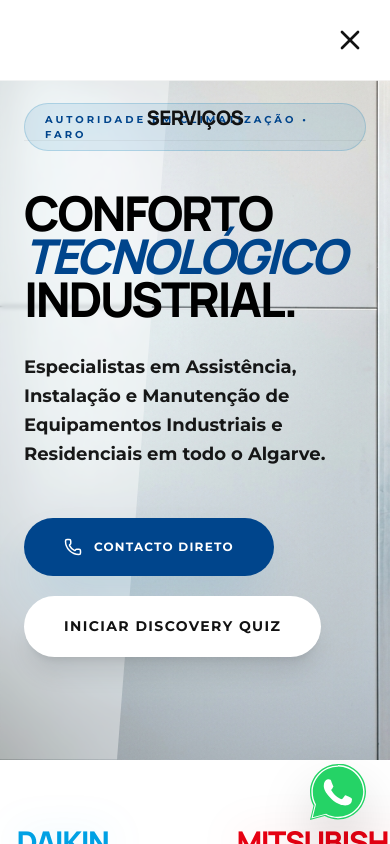
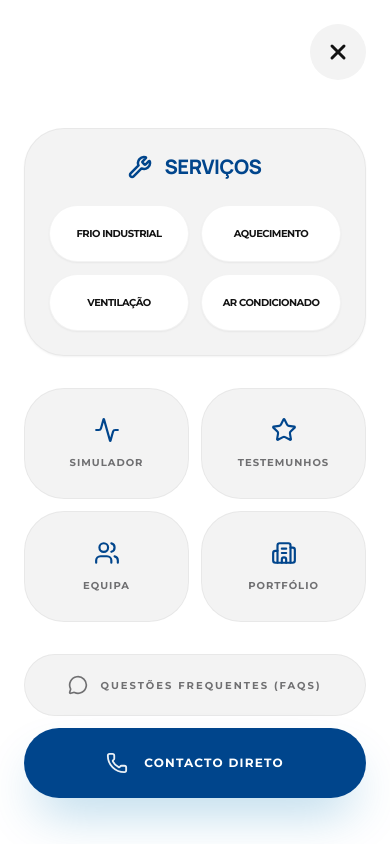
Before and after one commit to t2222w-sys/friavac, a React (Vite) app: page / in a window 390 px wide. Both pictures are taken after a click on the button 350 px from the left and 40 px from the top of the page. Shown: the top 844 px of the page. Built offline with nearby package versions, Linux system fonts and the light colour scheme.

Commit message:
Finalizing mobile UI: improved menu, fixed card overlap and marquee speed

```diff
--- a/src/App.jsx
+++ b/src/App.jsx
@@ -271,9 +271,18 @@ export default function App() {
   const containerRef = useRef();
   const preloaderRef = useRef();
   const heroRef = useRef();
+  const teamRef = useRef();
   const servicesRef = useRef();
   const projectsRef = useRef();
-  const teamRef = useRef();
+
+  // Bloqueio de scroll do body quando o menu mobile está aberto
+  useEffect(() => {
+    if (isMenuOpen) {
+      document.body.style.overflow = 'hidden';
+    } else {
+      document.body.style.overflow = 'unset';
+    }
+  }, [isMenuOpen]);
 
   useGSAP(() => {
     // Intro Preloader Reveal - Efeito Elastic e Timings Otimizados (~1.5s)
@@ -433,11 +442,11 @@ export default function App() {
       </a>
 
       {/* Navbar Elite */}
-      <header className={`navbar fixed top-0 w-full z-[1000] transition-colors duration-300 border-b border-ghost/5 transform-gpu ${isMenuOpen ? 'bg-white' : 'bg-white/90 backdrop-blur-md'}`}>
-        <div className="max-w-7xl mx-auto px-6 py-5 flex items-center justify-between">
-          <div className="flex items-center gap-3">
+      <header className={`navbar fixed top-0 left-0 right-0 w-full z-[1000] transition-colors duration-300 border-b border-ghost/5 ${isMenuOpen ? 'bg-white' : 'bg-white/95 backdrop-blur-md'}`}>
+        <div className="flex items-center justify-between px-4 py-5 max-w-7xl mx-auto w-full relative">
+          <div className="flex items-center">
              <a href="#" className="flex flex-col">
-               <img src="/logo.png" alt="FRIAVAC Logo" className="h-10 w-auto" />
+               <img src="/logo.png" alt="FRIAVAC Logo" className="h-8 md:h-10 w-auto" />
              </a>
           </div>
 
@@ -458,37 +467,100 @@ export default function App() {
             </div>
           </nav>
 
-          <button className="md:hidden text-ghost z-[600]" onClick={() => setIsMenuOpen(!isMenuOpen)}>
-            {isMenuOpen ? <X size={32} /> : <Menu size={32} />}
+          <button
+            className="md:hidden text-ghost z-[2000] p-2 flex items-center justify-center transition-all bg-ghost/5 rounded-xl hover:bg-ghost/10 active:scale-90"
+            onClick={() => setIsMenuOpen(!isMenuOpen)}
+            aria-label={isMenuOpen ? "Fechar menu" : "Abrir menu"}
+          >
+            {isMenuOpen ? (
+              <svg width="24" height="24" viewBox="0 0 24 24" fill="none" stroke="currentColor" strokeWidth="2.5" strokeLinecap="round" strokeLinejoin="round">
+                <line x1="18" y1="6" x2="6" y2="18"></line>
+                <line x1="6" y1="6" x2="18" y2="18"></line>
+              </svg>
+            ) : (
+              <svg width="24" height="24" viewBox="0 0 24 24" fill="none" stroke="currentColor" strokeWidth="2.5" strokeLinecap="round" strokeLinejoin="round">
+                <line x1="4" y1="8" x2="20" y2="8"></line>
+                <line x1="4" y1="16" x2="20" y2="16"></line>
+              </svg>
+            )}
           </button>
         </div>
+      </header>
 
-        {/* Mobile Menu Overlay */}
-        <div className={`md:hidden fixed inset-0 bg-white z-[550] flex flex-col transition-transform duration-300 ease-in-out transform-gpu ${isMenuOpen ? 'translate-y-0 opacity-100' : 'translate-y-full opacity-0 pointer-events-none'}`}>
-          <div className="flex-1 overflow-y-auto pt-24 pb-12 px-6 flex flex-col items-center">
-            <nav className="flex flex-col items-center gap-8 text-xl font-manrope font-extrabold uppercase tracking-tight text-ghost w-full">
-              <a href="#services" onClick={() => setIsMenuOpen(false)} className="hover:text-primary transition-colors py-2 border-b border-ghost/5 w-full text-center">Serviços</a>
-              <a href="#simulator" onClick={() => setIsMenuOpen(false)} className="hover:text-primary transition-colors py-2 border-b border-ghost/5 w-full text-center">Simulador</a>
-              <a href="#testimonials" onClick={() => setIsMenuOpen(false)} className="hover:text-primary transition-colors py-2 border-b border-ghost/5 w-full text-center">Testemunhos</a>
-              <a href="#team" onClick={() => setIsMenuOpen(false)} className="hover:text-primary transition-colors py-2 border-b border-ghost/5 w-full text-center">Equipa</a>
-              <a href="#projects" onClick={() => setIsMenuOpen(false)} className="hover:text-primary transition-colors py-2 border-b border-ghost/5 w-full text-center">Portfólio</a>
-              <a href="#faq" onClick={() => setIsMenuOpen(false)} className="hover:text-primary transition-colors py-2 border-b border-ghost/5 w-full text-center">FAQs</a>
-              <a href="#contact" onClick={() => setIsMenuOpen(false)} className="hover:text-primary transition-colors text-primary py-2 border-b border-ghost/5 w-full text-center">Contactos</a>
+      {/* Mobile Menu Overlay — Sempre acessível e cobrindo todo o viewport */}
+      <div className={`md:hidden fixed inset-0 bg-white z-[2500] flex flex-col transition-all duration-300 ${isMenuOpen ? 'translate-y-0 opacity-100' : 'translate-y-full opacity-0 pointer-events-none'}`}>
+        <div className="flex-1 overflow-y-auto pt-32 pb-20 px-6 flex flex-col items-center">
 
-              <div className="mt-8 flex flex-col items-center gap-4 w-full">
-                <a href="tel:+351289812915" className="w-full max-w-xs py-5 bg-primary text-white rounded-full flex items-center justify-center gap-3 shadow-xl">
-                  <Phone size={20} /> 289 812 915
+          {/* Botão de Fechar Exclusivo do Overlay */}
+          <button
+            className="absolute top-6 right-6 p-4 bg-ghost/5 rounded-full text-ghost active:scale-90 transition-all"
+            onClick={() => setIsMenuOpen(false)}
+          >
+            <svg width="24" height="24" viewBox="0 0 24 24" fill="none" stroke="currentColor" strokeWidth="3" strokeLinecap="round" strokeLinejoin="round">
+              <line x1="18" y1="6" x2="6" y2="18"></line>
+              <line x1="6" y1="6" x2="18" y2="18"></line>
+            </svg>
+          </button>
+
+          <nav className="flex flex-col items-center gap-6 w-full max-w-sm mx-auto">
+
+            {/* Secção Principal: Serviços */}
+            <div className="w-full bg-ghost/5 p-6 rounded-[2.5rem] border border-ghost/5 shadow-sm">
+              <div className="flex items-center justify-center gap-3 text-primary mb-6">
+                <Wrench size={24} strokeWidth={2.5} />
+                <span className="text-xl font-manrope font-extrabold uppercase tracking-tight">Serviços</span>
+              </div>
+              <div className="grid grid-cols-2 gap-3">
+                 <a href="#services" onClick={() => setIsMenuOpen(false)} className="text-[10px] font-extrabold py-5 bg-white border border-ghost/5 rounded-2xl text-center uppercase tracking-tighter hover:border-primary/30 transition-all shadow-sm">Frio Industrial</a>
+                 <a href="#services" onClick={() => setIsMenuOpen(false)} className="text-[10px] font-extrabold py-5 bg-white border border-ghost/5 rounded-2xl text-center uppercase tracking-tighter hover:border-primary/30 transition-all shadow-sm">Aquecimento</a>
+                 <a href="#services" onClick={() => setIsMenuOpen(false)} className="text-[10px] font-extrabold py-5 bg-white border border-ghost/5 rounded-2xl text-center uppercase tracking-tighter hover:border-primary/30 transition-all shadow-sm">Ventilação</a>
+                 <a href="#services" onClick={() => setIsMenuOpen(false)} className="text-[10px] font-extrabold py-5 bg-white border border-ghost/5 rounded-2xl text-center uppercase tracking-tighter hover:border-primary/30 transition-all shadow-sm">Ar Condicionado</a>
+              </div>
+            </div>
+
+            {/* Grid de Links Secundários */}
+            <div className="w-full grid grid-cols-2 gap-3 mt-2">
+              <a href="#simulator" onClick={() => setIsMenuOpen(false)} className="flex flex-col items-center justify-center gap-3 py-7 bg-ghost/5 rounded-[2.5rem] border border-ghost/5 hover:bg-white hover:shadow-xl transition-all">
+                <Activity size={26} className="text-primary" />
+                <span className="text-[10px] font-extrabold uppercase tracking-widest text-ghost/60">Simulador</span>
               </a>
-                <span className="text-[10px] text-ghost/60 font-bold uppercase tracking-[0.3em] text-center">Engenharia Industrial desde 1993</span>
+              <a href="#testimonials" onClick={() => setIsMenuOpen(false)} className="flex flex-col items-center justify-center gap-3 py-7 bg-ghost/5 rounded-[2.5rem] border border-ghost/5 hover:bg-white hover:shadow-xl transition-all">
+                <Star size={26} className="text-primary" />
+                <span className="text-[10px] font-extrabold uppercase tracking-widest text-ghost/60">Testemunhos</span>
+              </a>
+              <a href="#team" onClick={() => setIsMenuOpen(false)} className="flex flex-col items-center justify-center gap-3 py-7 bg-ghost/5 rounded-[2.5rem] border border-ghost/5 hover:bg-white hover:shadow-xl transition-all">
+                <Users size={26} className="text-primary" />
+                <span className="text-[10px] font-extrabold uppercase tracking-widest text-ghost/60">Equipa</span>
+              </a>
+              <a href="#projects" onClick={() => setIsMenuOpen(false)} className="flex flex-col items-center justify-center gap-3 py-7 bg-ghost/5 rounded-[2.5rem] border border-ghost/5 hover:bg-white hover:shadow-xl transition-all">
+                <Building2 size={26} className="text-primary" />
+                <span className="text-[10px] font-extrabold uppercase tracking-widest text-ghost/60">Portfólio</span>
+              </a>
+            </div>
+
+            {/* Botões de Ação Final */}
+            <div className="w-full flex flex-col gap-3 mt-2">
+              <a href="#faq" onClick={() => setIsMenuOpen(false)} className="flex items-center justify-center gap-3 py-5 bg-ghost/5 rounded-full border border-ghost/5 text-[10px] font-extrabold uppercase tracking-[0.2em] text-ghost/60">
+                 <MessageCircle size={20} /> Questões Frequentes (FAQs)
+              </a>
+              <a href="#contact" onClick={() => setIsMenuOpen(false)} className="flex items-center justify-center gap-4 py-6 bg-primary text-white rounded-full text-[12px] font-extrabold uppercase tracking-widest shadow-2xl shadow-primary/30 active:scale-95 transition-all">
+                <Phone size={22} className="animate-pulse" /> Contacto Direto
+              </a>
+            </div>
+
+            {/* Footer do Menu */}
+            <div className="mt-12 flex flex-col items-center gap-4 opacity-30 pb-10">
+              <div className="flex items-center gap-2 text-[9px] font-extrabold uppercase tracking-[0.4em]">
+                <ShieldCheck size={16} /> Engenharia Industrial desde 1993
+              </div>
             </div>
           </nav>
         </div>
       </div>
-      </header>
 
       <main>
         {/* Hero Section — Estética Angular Elite */}
-        <section ref={heroRef} className="relative min-h-[90svh] flex flex-col justify-center px-6 md:px-20 overflow-hidden bg-white">
+        <section ref={heroRef} className="relative min-h-[90svh] flex flex-col items-center text-center md:items-start md:text-left justify-center px-6 md:px-20 overflow-hidden bg-white">
           <div className="absolute inset-0 z-0 overflow-hidden">
             <img
               src="/hero_light.png"
@@ -496,26 +568,26 @@ export default function App() {
               className="w-full h-full object-cover object-left scale-110"
               loading="eager"
             />
-            {/* Overlay Suave para Legibilidade (LLM-Ready Optimization) */}
+            {/* Overlay Reforçado para Legibilidade Máxima */}
             <div
-              className="absolute inset-0 bg-white/40 backdrop-blur-[2px] z-[2]"
-              style={{ clipPath: 'polygon(0 0, 45% 0, 30% 100%, 0 100%)' }}
+              className="absolute inset-0 bg-white/85 md:bg-white/60 backdrop-blur-[4px] md:backdrop-blur-[2px] z-[2]"
+              style={{ clipPath: window.innerWidth > 768 ? 'polygon(0 0, 50% 0, 35% 100%, 0 100%)' : 'none' }}
             />
           </div>
 
-          <div className="relative z-10 max-w-2xl">
+          <div className="relative z-10 max-w-2xl flex flex-col items-center md:items-start">
             <div className="hero-line-1 flex items-center gap-4 mb-10">
               <div className="px-5 py-2 bg-primary/10 border border-primary/20 rounded-full text-primary text-[10px] font-extrabold uppercase tracking-[0.3em]">
                 Autoridade em Climatização • Faro
               </div>
             </div>
-            <h1 className="hero-line-1 text-5xl md:text-7xl font-manrope font-extrabold leading-[0.9] mb-8 tracking-tighter text-black">
+            <h1 className="hero-line-1 text-4xl md:text-7xl font-manrope font-extrabold leading-[0.9] mb-8 tracking-tighter text-black">
               CONFORTO<br /><span className="text-primary italic">TECNOLÓGICO</span><br />INDUSTRIAL.
             </h1>
             <p className="hero-line-2 text-lg font-bold text-black/90 mb-12 max-w-lg leading-relaxed">
               Especialistas em Assistência, Instalação e Manutenção de Equipamentos Industriais e Residenciais em todo o Algarve.
             </p>
-            <div className="hero-cta flex flex-wrap gap-5">
+            <div className="hero-cta flex flex-wrap justify-center md:justify-start gap-5">
               <a href="tel:+351289812915" className="px-10 py-5 bg-primary text-white text-[12px] font-extrabold uppercase tracking-widest rounded-full shadow-2xl shadow-primary/20 hover:scale-105 transition-transform flex items-center gap-3">
                 <Phone size={18} /> Contacto Direto
               </a>
@@ -581,46 +653,46 @@ export default function App() {
           <div className="grid grid-cols-1 md:grid-cols-2 gap-px bg-ghost/5 border border-ghost/5 rounded-[3rem] overflow-hidden">
 
              {/* Frio Industrial */}
-            <a href="#contact" className="group relative h-[400px] bg-white overflow-hidden cursor-pointer" aria-label="Saber mais sobre Frio Industrial">
+            <a href="#contact" className="group relative h-[350px] md:h-[400px] bg-white overflow-hidden cursor-pointer" aria-label="Saber mais sobre Frio Industrial">
               <img src="https://images.unsplash.com/photo-1581091226825-a6a2a5aee158?q=80&w=2670&auto=format&fit=crop" className="absolute inset-0 w-full h-full object-cover transition-transform duration-700 group-hover:scale-110" alt="Instalação de Frio Industrial em Faro" loading="lazy" />
-              <div className="absolute inset-0 bg-white/80 transition-opacity group-hover:opacity-60" style={{ clipPath: 'polygon(0 0, 60% 0, 40% 100%, 0 100%)' }} />
-              <div className="absolute inset-0 flex flex-col justify-center p-12 max-w-[50%]">
-                <h3 className="text-3xl font-manrope font-extrabold mb-4 text-black">FRIO<br />INDUSTRIAL</h3>
-                <p className="text-xs text-black font-semibold mb-8">Soluções robustas para unidades de produção e frio alimentar.</p>
+              <div className="absolute inset-0 bg-white/90 md:bg-white/80 transition-opacity group-hover:opacity-60 z-0" style={{ clipPath: window.innerWidth > 768 ? 'polygon(0 0, 60% 0, 40% 100%, 0 100%)' : 'polygon(0 0, 85% 0, 65% 100%, 0 100%)' }} />
+              <div className="absolute inset-0 flex flex-col justify-center p-6 md:p-12 max-w-[70%] md:max-w-[50%] z-10">
+                <h3 className="text-xl md:text-3xl font-manrope font-extrabold mb-3 md:mb-4 text-black leading-tight">FRIO INDUSTRIAL</h3>
+                <p className="text-[10px] md:text-xs text-black font-semibold mb-6 md:mb-8 opacity-80">Soluções robustas para unidades de produção e frio alimentar.</p>
                 <span className="text-[10px] font-bold uppercase tracking-widest text-primary flex items-center gap-2">Consultar Expertise <ChevronRight size={14} /></span>
               </div>
             </a>
 
             {/* Aquecimento */}
-            <a href="#contact" className="group relative h-[400px] bg-white overflow-hidden cursor-pointer" aria-label="Saber mais sobre Sistemas de Aquecimento">
+            <a href="#contact" className="group relative h-[350px] md:h-[400px] bg-white overflow-hidden cursor-pointer" aria-label="Saber mais sobre Sistemas de Aquecimento">
               <img src="https://images.unsplash.com/photo-1504328345606-18bbc8c9d7d1?q=80&w=2670&auto=format&fit=crop" className="absolute inset-0 w-full h-full object-cover transition-transform duration-700 group-hover:scale-110" alt="Sistemas de Aquecimento e Caldeiras no Algarve" loading="lazy" />
-              <div className="absolute inset-0 bg-red-600/80 transition-opacity group-hover:opacity-40" style={{ clipPath: 'polygon(20% 0, 100% 0, 100% 100%, 40% 100%)' }} />
-              <div className="absolute inset-0 flex flex-col justify-center items-end p-12 text-right">
-                <h3 className="text-3xl font-manrope font-extrabold mb-4 text-white">AQUECIMENTO</h3>
-                <p className="text-xs text-white font-semibold mb-8 max-w-[250px]">Equipamentos de queima e sistemas térmicos residenciais.</p>
-                <span className="text-[10px] font-bold uppercase tracking-widest text-white flex items-center gap-2 justify-end">Explorar Sistemas <ChevronRight size={14} /></span>
+              <div className="absolute inset-0 bg-red-600/80 transition-opacity group-hover:opacity-50 z-0" style={{ clipPath: window.innerWidth > 768 ? 'polygon(20% 0, 100% 0, 100% 100%, 40% 100%)' : 'polygon(10% 0, 100% 0, 100% 100%, 30% 100%)' }} />
+              <div className="absolute inset-0 flex flex-col justify-center items-end p-6 md:p-12 text-right z-10">
+                <h3 className="text-xl md:text-3xl font-manrope font-extrabold mb-3 md:mb-4 text-white leading-tight">AQUECIMENTO</h3>
+                <p className="text-[10px] md:text-xs text-white font-semibold mb-6 md:mb-8 max-w-[200px] md:max-w-[250px] opacity-90">Equipamentos de queima e sistemas térmicos residenciais.</p>
+                <span className="text-[10px] font-bold uppercase tracking-widest text-white flex items-center gap-2 justify-end font-extrabold">Explorar Sistemas <ChevronRight size={14} /></span>
               </div>
             </a>
 
             {/* Ventilação */}
-            <a href="#contact" className="group relative h-[400px] bg-white overflow-hidden cursor-pointer" aria-label="Saber mais sobre Ventilação Industrial">
+            <a href="#contact" className="group relative h-[350px] md:h-[400px] bg-white overflow-hidden cursor-pointer" aria-label="Saber mais sobre Ventilação Industrial">
               <img src="https://images.unsplash.com/photo-1621905251189-08b45d6a269e?q=80&w=2669&auto=format&fit=crop" className="absolute inset-0 w-full h-full object-cover transition-transform duration-700 group-hover:scale-110" alt="Sistemas de Ventilação e Extração para Cozinhas" loading="lazy" />
-              <div className="absolute inset-0 bg-ghost/80 transition-opacity group-hover:opacity-60" style={{ clipPath: 'polygon(0 0, 50% 0, 30% 100%, 0 100%)' }} />
-              <div className="absolute inset-0 flex flex-col justify-center p-12 max-w-[50%]">
-                <h3 className="text-3xl font-manrope font-extrabold mb-4 text-white">VENTILAÇÃO</h3>
-                <p className="text-xs text-white font-semibold mb-8">Extração e renovação de ar para cozinhas e espaços comerciais.</p>
+              <div className="absolute inset-0 bg-ghost/90 md:bg-ghost/80 transition-opacity group-hover:opacity-60 z-0" style={{ clipPath: window.innerWidth > 768 ? 'polygon(0 0, 50% 0, 30% 100%, 0 100%)' : 'polygon(0 0, 80% 0, 60% 100%, 0 100%)' }} />
+              <div className="absolute inset-0 flex flex-col justify-center p-6 md:p-12 max-w-[75%] md:max-w-[50%] z-10">
+                <h3 className="text-xl md:text-3xl font-manrope font-extrabold mb-3 md:mb-4 text-white leading-tight">VENTILAÇÃO</h3>
+                <p className="text-[10px] md:text-xs text-white font-semibold mb-6 md:mb-8 opacity-90">Extração e renovação de ar para cozinhas e espaços comerciais.</p>
                 <span className="text-[10px] font-bold uppercase tracking-widest text-white flex items-center gap-2">Ver Projetos <ChevronRight size={14} /></span>
               </div>
             </a>
 
             {/* Ar Condicionado */}
-            <a href="#contact" className="group relative h-[400px] bg-white overflow-hidden cursor-pointer" aria-label="Saber mais sobre Ar Condicionado e Climatização">
+            <a href="#contact" className="group relative h-[350px] md:h-[400px] bg-white overflow-hidden cursor-pointer" aria-label="Saber mais sobre Ar Condicionado e Climatização">
               <img src="https://images.unsplash.com/photo-1544724569-5f546fd6f2b5?q=80&w=2574&auto=format&fit=crop" className="absolute inset-0 w-full h-full object-cover transition-transform duration-700 group-hover:scale-110" alt="Instalação de Ar Condicionado em Vilamoura e Faro" loading="lazy" />
-              <div className="absolute inset-0 bg-primary/95 transition-opacity group-hover:opacity-80" style={{ clipPath: 'polygon(30% 0, 100% 0, 100% 100%, 50% 100%)' }} />
-              <div className="absolute inset-0 flex flex-col justify-center items-end p-12 text-right">
-                <h3 className="text-3xl font-manrope font-extrabold mb-4 text-white">AR<br />CONDICIONADO</h3>
-                <p className="text-xs text-white font-semibold mb-8 max-w-[250px]">Otimização climática de alto rendimento no Algarve.</p>
-                <span className="text-[10px] font-bold uppercase tracking-widest text-white flex items-center gap-2 justify-end">Orçamento Qualificado <ChevronRight size={14} /></span>
+              <div className="absolute inset-0 bg-primary/95 transition-opacity group-hover:opacity-85 z-0" style={{ clipPath: window.innerWidth > 768 ? 'polygon(30% 0, 100% 0, 100% 100%, 50% 100%)' : 'polygon(15% 0, 100% 0, 100% 100%, 35% 100%)' }} />
+              <div className="absolute inset-0 flex flex-col justify-center items-end p-6 md:p-12 text-right z-10">
+                <h3 className="text-xl md:text-3xl font-manrope font-extrabold mb-3 md:mb-4 text-white leading-[1.1]">AR<br />CONDICIONADO</h3>
+                <p className="text-[10px] md:text-xs text-white font-semibold mb-6 md:mb-8 max-w-[200px] md:max-w-[250px] opacity-90">Otimização climática de alto rendimento no Algarve.</p>
+                <span className="text-[10px] font-bold uppercase tracking-widest text-white flex items-center gap-2 justify-end font-extrabold">Orçamento Qualificado <ChevronRight size={14} /></span>
               </div>
             </a>
 
--- a/src/index.css
+++ b/src/index.css
@@ -21,7 +21,8 @@
 
 html {
   scroll-behavior: smooth;
-  overflow-x: hidden;
+  overflow-x: hidden !important;
+  width: 100vw;
   height: 100%;
 }
 
@@ -30,8 +31,9 @@ html {
     @apply bg-[#F8F9FA] text-[#121212];
     font-family: 'Montserrat', sans-serif;
     text-rendering: optimizeLegibility;
-    overflow-x: hidden;
+    overflow-x: hidden !important;
     width: 100%;
+    max-width: 100vw;
     position: relative;
   }
   h1, h2, h3, h4, h5, h6 {
@@ -73,7 +75,14 @@ html {
 }
 
 .marquee-track {
-  animation: marquee 40s linear infinite;
+  animation: marquee 20s linear infinite;
+}
+
+/* Reduzir ainda mais em mobile se necessário para maior fluidez */
+@media (max-width: 768px) {
+  .marquee-track {
+    animation: marquee 15s linear infinite;
+  }
 }
 
 /* Scrollbar Custom Elite */
```
Lines whose indentation alone changed are shown as unchanged.
